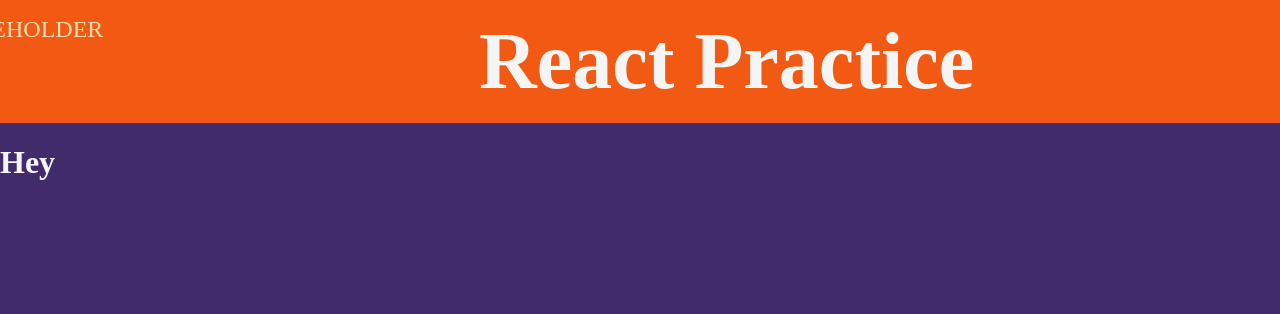
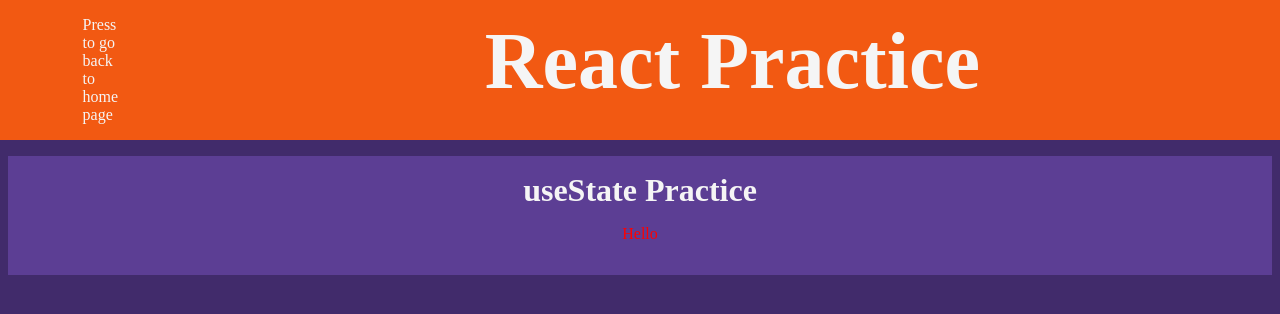
Before and after one commit to Magnus19/react-practice-page, a React (Vite) app: page /practice/1 in a window 1280 px wide. Shown: the top 314 px of the page. Built offline with nearby package versions, Linux system fonts and the light colour scheme.

Commit message:
Add Practice Page 1 CSS file

```diff
--- /dev/null
+++ b/src/App.css
@@ -0,0 +1,4 @@
+.test {
+	color: red;
+	padding: 1rem;
+}
--- a/src/App.jsx
+++ b/src/App.jsx
@@ -7,7 +7,7 @@
 		<>
 			<div id="header">
 				<Link to="/">
-					<div id="header-icon">PLACEHOLDER</div>
+					<div id="header-icon">Press to go back to home page</div>
 				</Link>
 				<div id="title">React Practice</div>
 			</div>
--- a/src/data/link.js
+++ b/src/data/link.js
@@ -1,5 +1,9 @@
 export const links = [
-	{ id: "1", label: "Link 1", description: "test 1" },
+	{
+		id: "1",
+		label: "Use State Practice",
+		description: "A page practicing the useState function",
+	},
 	{ id: "2", label: "Link 2", description: "test 2" },
 	{ id: "3", label: "Link 3", description: "test 3" },
 	{ id: "4", label: "Link 4", description: "test 4" },
--- a/src/index.css
+++ b/src/index.css
@@ -37,12 +37,18 @@
 	justify-content: center;
 }
 
+#header a {
+	display: flex;
+	justify-content: center;
+	align-items: center;
+	color: whitesmoke;
+}
+
 #header-icon {
 	display: flex;
 	align-items: center;
 	width: 10%;
 	justify-content: center;
-	font-size: 1.5em;
 }
 
 #title {
--- /dev/null
+++ b/src/pages/PracticePage1.css
@@ -0,0 +1,4 @@
+.test {
+	color: red;
+	padding: 1rem;
+}
--- a/src/pages/PracticePage1.jsx
+++ b/src/pages/PracticePage1.jsx
@@ -1,7 +1,12 @@
+import "./PracticePage1.css";
+
 export default function PracticePage1() {
 	return (
 		<>
-			<h1>Hey</h1>
+			<div id="main">
+				<div id="body-header">useState Practice</div>
+				<div className="test">Hello</div>
+			</div>
 		</>
 	);
 }
```
